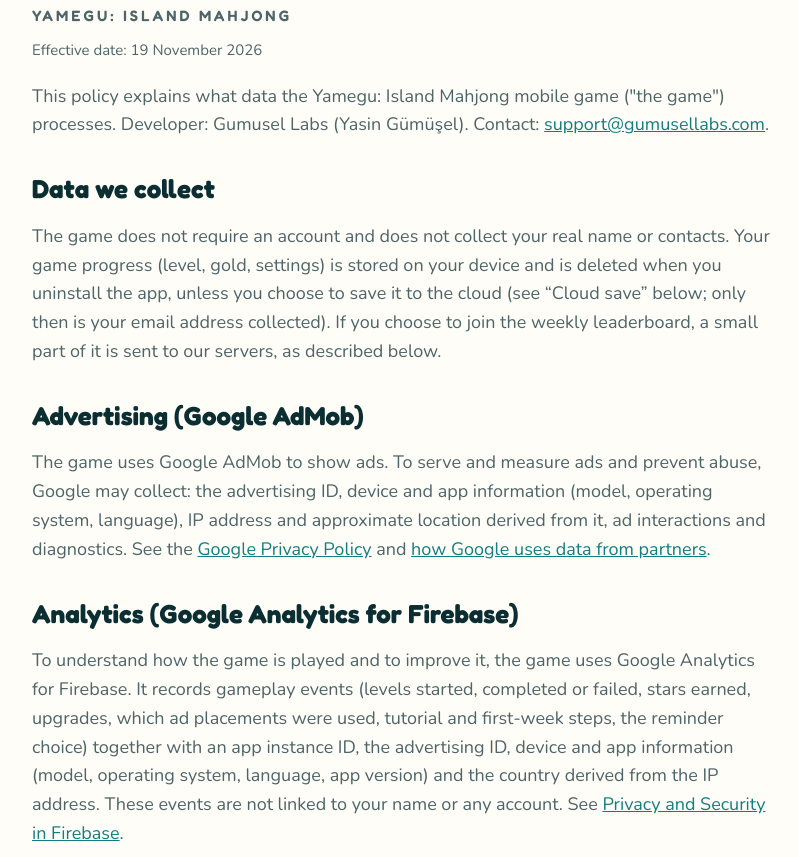
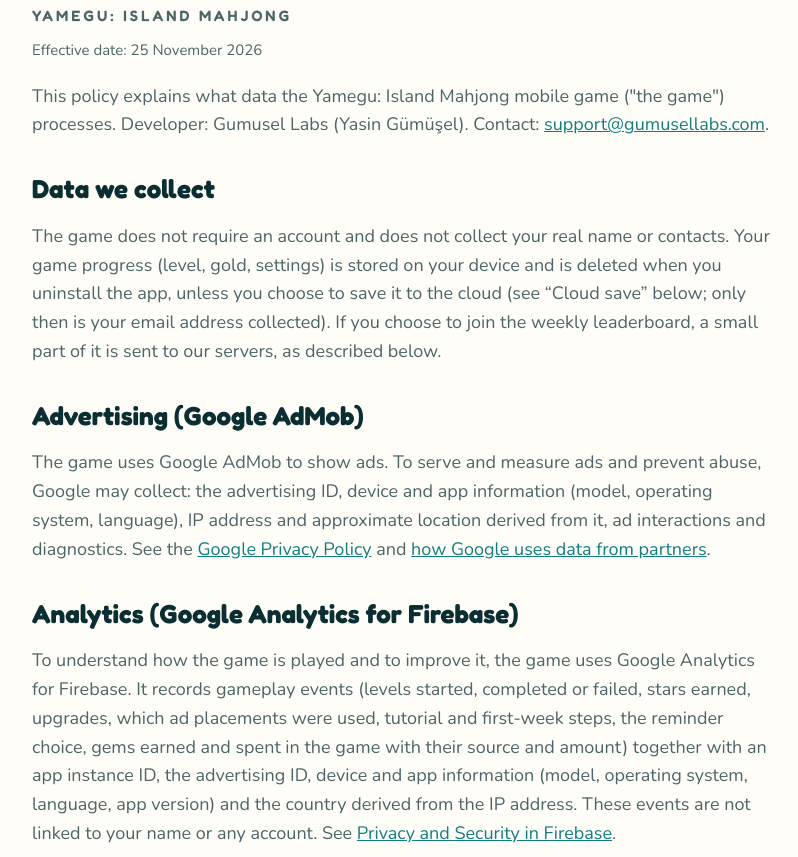
Before and after one commit to yasingumusel/yamegu-site, a plain HTML site: page privacy/index.html in a window 1280 px wide. Shown: the part 195-1052 px from the top of the page, without its empty margins (238-1036 px from the left). Drawn offline with nearby package versions, Linux system fonts and the light colour scheme.

Commit message:
Privacy: gem analytics, profile picture and frame (25 November 2026)
Co-Authored-By: Claude Opus 5.5 <noreply@anthropic.com>

```diff
--- a/privacy/index.html
+++ b/privacy/index.html
@@ -42,17 +42,17 @@
   <div class="container narrow">
 <h1>Privacy Policy</h1>
     <p class="kicker">Yamegu: Island Mahjong</p>
-    <small>Effective date: 19 November 2026</small>
+    <small>Effective date: 25 November 2026</small>
     <p>This policy explains what data the Yamegu: Island Mahjong mobile game ("the game") processes. Developer: Gumusel Labs (Yasin Gümüşel). Contact: <a href="mailto:support@gumusellabs.com">support@gumusellabs.com</a>.</p>
     <h2>Data we collect</h2>
     <p>The game does not require an account and does not collect your real name or contacts. Your game progress (level, gold, settings) is stored on your device and is deleted when you uninstall the app, unless you choose to save it to the cloud (see &ldquo;Cloud save&rdquo; below; only then is your email address collected). If you choose to join the weekly leaderboard, a small part of it is sent to our servers, as described below.</p>
     <h2>Advertising (Google AdMob)</h2>
     <p>The game uses Google AdMob to show ads. To serve and measure ads and prevent abuse, Google may collect: the advertising ID, device and app information (model, operating system, language), IP address and approximate location derived from it, ad interactions and diagnostics. See the <a href="https://policies.google.com/privacy">Google Privacy Policy</a> and <a href="https://policies.google.com/technologies/partner-sites">how Google uses data from partners</a>.</p>
     <h2>Analytics (Google Analytics for Firebase)</h2>
-    <p>To understand how the game is played and to improve it, the game uses Google Analytics for Firebase. It records gameplay events (levels started, completed or failed, stars earned, upgrades, which ad placements were used, tutorial and first-week steps, the reminder choice) together with an app instance ID, the advertising ID, device and app information (model, operating system, language, app version) and the country derived from the IP address. These events are not linked to your name or any account. See <a href="https://firebase.google.com/support/privacy">Privacy and Security in Firebase</a>.</p>
+    <p>To understand how the game is played and to improve it, the game uses Google Analytics for Firebase. It records gameplay events (levels started, completed or failed, stars earned, upgrades, which ad placements were used, tutorial and first-week steps, the reminder choice, gems earned and spent in the game with their source and amount) together with an app instance ID, the advertising ID, device and app information (model, operating system, language, app version) and the country derived from the IP address. These events are not linked to your name or any account. See <a href="https://firebase.google.com/support/privacy">Privacy and Security in Firebase</a>.</p>
     <p>Reminders are optional. If you turn them on, the game schedules local notifications through your phone's own notification system (for example the daily reward, a finished build or a ready harvest). These notifications are created on your device; no data is sent to us or to any server for them. At most 2 are sent a day, never at night. You can turn reminders off at any time in the game's Settings or in your phone settings.</p>
     <h2>Weekly leaderboard (Google Cloud Firestore)</h2>
-    <p>Joining the weekly leaderboard is optional. After the first few levels the game asks you to choose a nickname; you can skip this. If you choose a nickname, the game sends the following to Google Cloud Firestore (a Firebase service with servers in the European Union) and keeps it there: your nickname, your weekly event points, the highest level you have reached, the time of the last update, and a random anonymous ID that Firebase Authentication creates for your installation. Your nickname, points and level are <strong>visible to all players</strong> on the leaderboard. Do not use your real name or other personal details as a nickname.</p>
+    <p>Joining the weekly leaderboard is optional. After the first few levels the game asks you to choose a nickname; you can skip this. If you choose a nickname, the game sends the following to Google Cloud Firestore (a Firebase service with servers in the European Union) and keeps it there: your nickname, your weekly event points, the highest level you have reached, the profile picture and frame you chose in the game (only an in-game item name, not a photo), the time of the last update, and a random anonymous ID that Firebase Authentication creates for your installation. Your nickname, points, level, profile picture and frame are <strong>visible to all players</strong> on the leaderboard. Do not use your real name or other personal details as a nickname.</p>
     <p>Nicknames are checked for offensive words. Players can report a nickname as offensive or report suspected cheating. A report contains the reported nickname and its anonymous ID, the week, the reason and the reporter's anonymous ID, and is visible only to us. We review reports and may remove nicknames and scores or block an ID from the leaderboard.</p>
     <p>You choose your nickname once; you can change it one time later in Settings (this costs in-game gems). Each nickname can belong to only one player, so we also store a record linking your nickname to your anonymous ID. To have all of your leaderboard data deleted, email us your nickname and we will delete it within 30 days. If you never choose a nickname, nothing is sent.</p>
     <p>While the game is open, your leaderboard record is refreshed every few minutes so that other players can see a green &ldquo;online&rdquo; dot next to your nickname. You can turn this off in Settings (&ldquo;Appear online&rdquo;). Whether you accept challenges is stored in the same record.</p>
```
